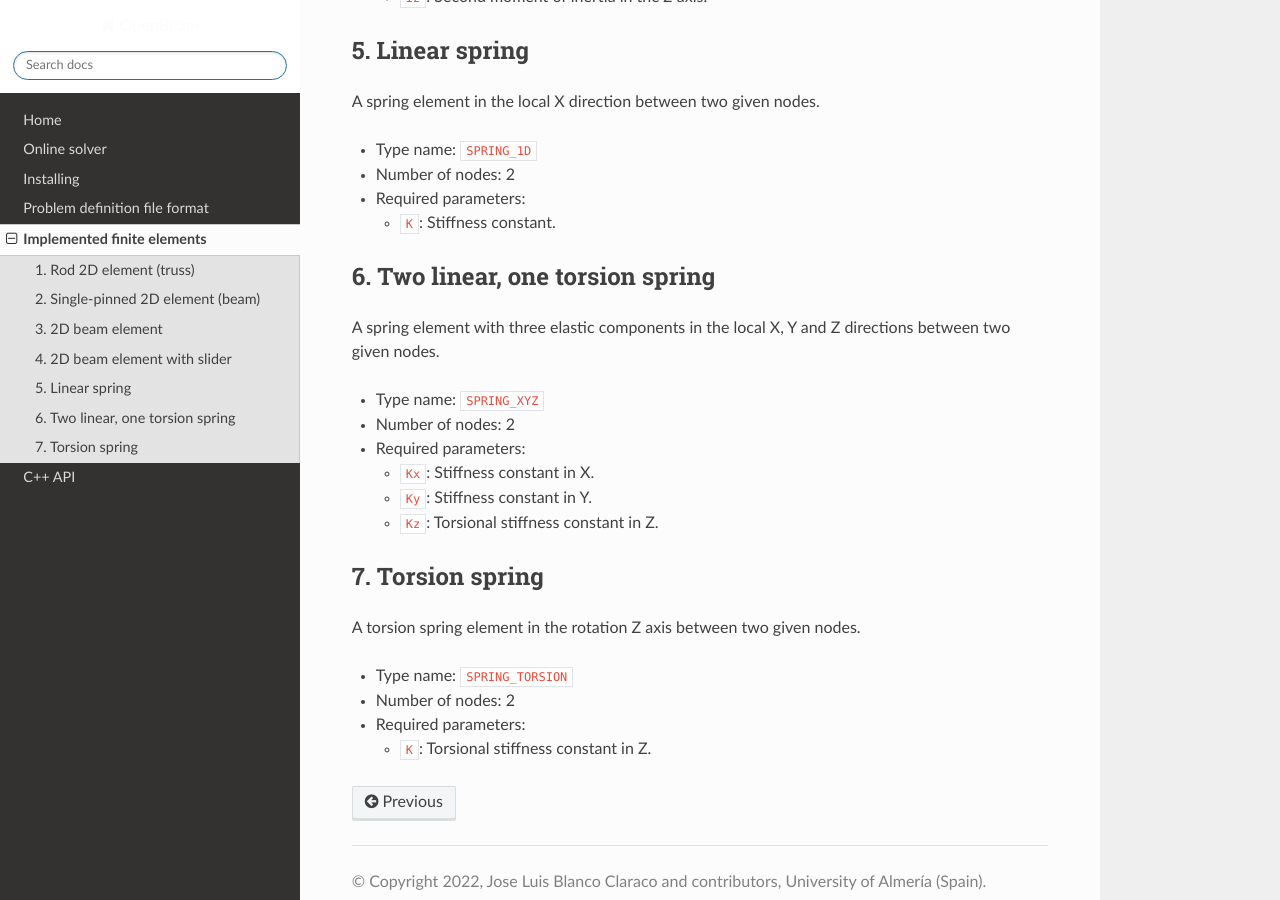
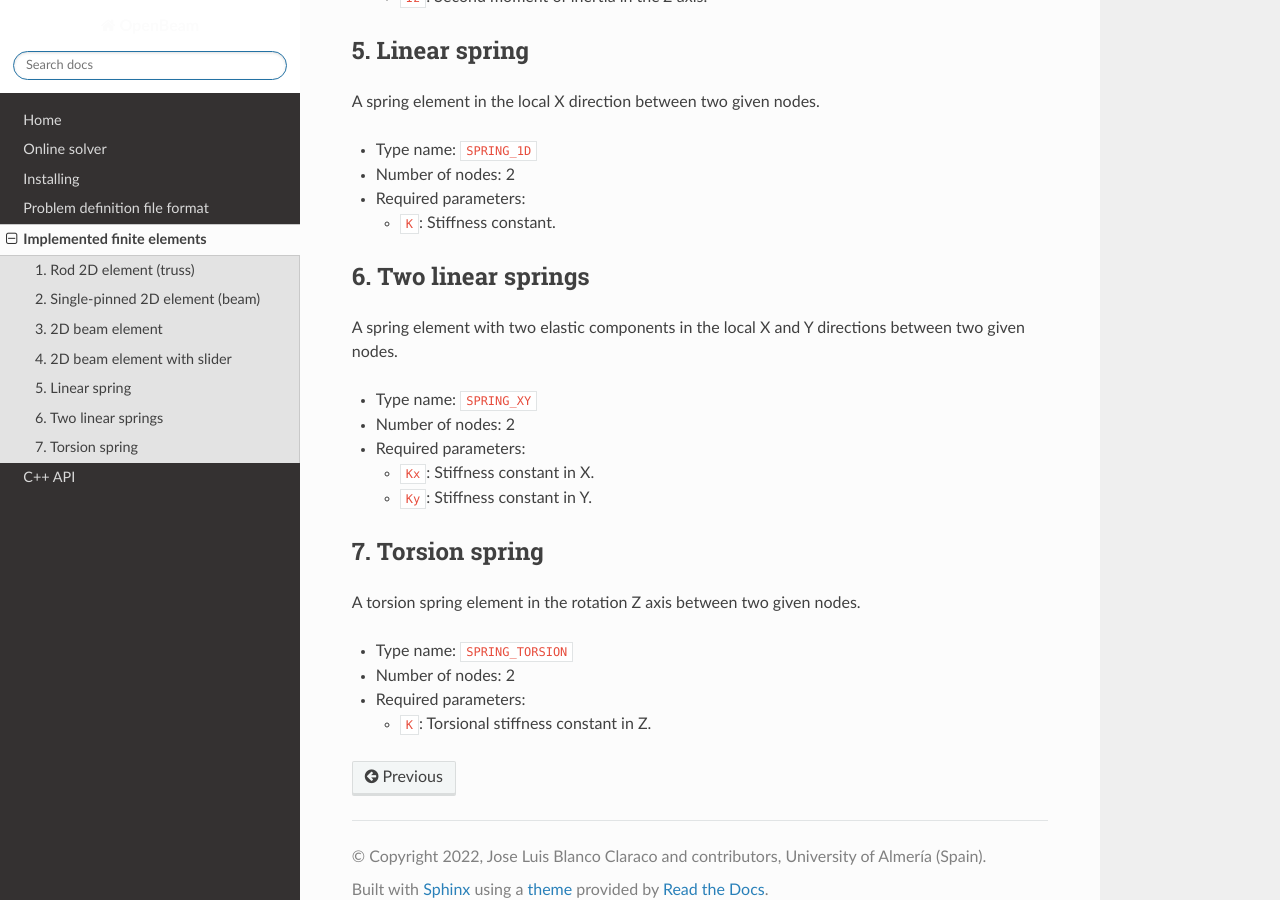
Before and after one commit to open-beam/openbeam, a Sphinx documentation site: the page built from docs/finite_elements.rst, in a window 1280 px wide and 900 px high, scrolled down 1623 px. Built offline with Sphinx 7.4.7 and the Read the Docs theme 2.0.0, drawn with Linux system fonts in a browser that asks for light colours.

Commit message:
correct docs

```diff
--- a/docs/finite_elements.rst
+++ b/docs/finite_elements.rst
@@ -97,19 +97,18 @@ A spring element in the local X direction between two given nodes.
 
   * ``K``: Stiffness constant.
 
-6. Two linear, one torsion spring
+6. Two linear springs
 -------------------------------------------------
 
-A spring element with three elastic components in the local X, Y and Z
+A spring element with two elastic components in the local X and Y
 directions between two given nodes.
 
-* Type name: ``SPRING_XYZ``
+* Type name: ``SPRING_XY``
 * Number of nodes: 2
 * Required parameters:
 
   * ``Kx``: Stiffness constant in X.
   * ``Ky``: Stiffness constant in Y.
-  * ``Kz``: Torsional stiffness constant in Z.
 
 7. Torsion spring
 -------------------------------------------------
```
